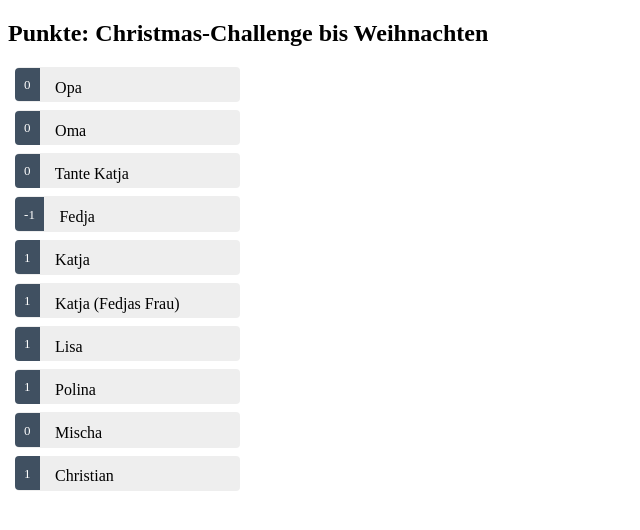
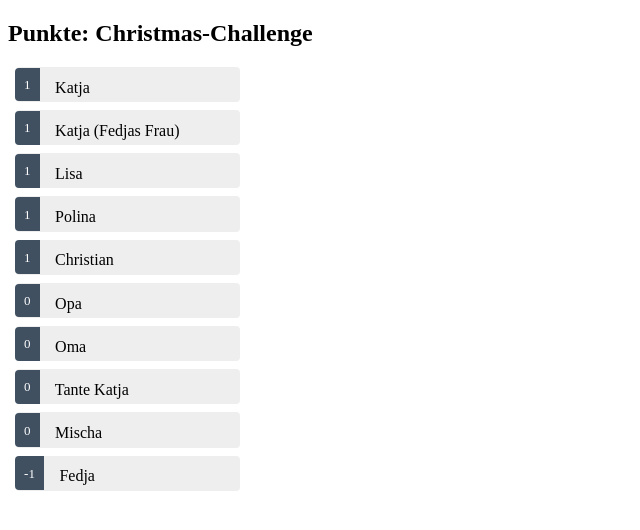
Before and after one commit to dimilm/scoring, an Angular app: page / in a window 1280 px wide. Shown: the top 530 px of the page, without its empty margins (0-640 px from the left). Built offline with nearby package versions, Linux system fonts and the light colour scheme.

Commit message:
sorting added and gameround starterd

```diff
--- a/src/app/mock/mock-score-members.ts
+++ b/src/app/mock/mock-score.ts
@@ -1,3 +1,4 @@
+import { GameRound } from "../model/game-round";
 import { ScoreMember } from "../model/score-member";
 
 export const SCORE_MEMBERS: ScoreMember[] = [
@@ -13,3 +14,10 @@ export const SCORE_MEMBERS: ScoreMember[] = [
   { id: 19, name: 'Christian', score: 1 }
 
 ];
+
+
+export const GAME_ROUNDS: GameRound [] = [
+  { id: 1, name: 'Runde 1',  date: '09.12.2021', order: 1 ,
+   task: 'Wie kann man mit 2 Eimern (5 Liter und 3 Liter) ganau 4 Liter abmessen?',
+   winner:  ['Katja', 'Christian', 'Polina', 'Katja (FF)']}
+];
--- /dev/null
+++ b/src/app/model/game-round.ts
@@ -0,0 +1,8 @@
+export interface GameRound {
+    id: number;
+    name: string;
+    date: string;
+    order: number;
+    task: string;
+    winner: string [];
+  }
--- a/src/app/scorelist/scorelist.component.html
+++ b/src/app/scorelist/scorelist.component.html
@@ -1,4 +1,4 @@
-<h2>Punkte: Christmas-Challenge bis Weihnachten </h2>
+<h2>Punkte: Christmas-Challenge</h2>
 <ul class="members">
   <li *ngFor="let member of members"
     [class.selected]="member === selectedMember"
--- a/src/app/scorelist/scorelist.component.ts
+++ b/src/app/scorelist/scorelist.component.ts
@@ -1,5 +1,5 @@
 import { Component, OnInit } from '@angular/core';
-import { SCORE_MEMBERS } from '../mock/mock-score-members';
+import { SCORE_MEMBERS } from '../mock/mock-score';
 import { ScoreMember } from '../model/score-member';
 import { ScoreMemberService } from '../service/score-member.service';
 
--- a/src/app/service/score-member.service.ts
+++ b/src/app/service/score-member.service.ts
@@ -1,5 +1,5 @@
 import { Injectable } from '@angular/core';
-import { SCORE_MEMBERS } from '../mock/mock-score-members';
+import { SCORE_MEMBERS } from '../mock/mock-score';
 import { ScoreMember } from '../model/score-member';
 
 @Injectable({
@@ -10,7 +10,11 @@ export class ScoreMemberService {
   constructor() { }
 
   getScoreMembers(): ScoreMember[] {
-    return SCORE_MEMBERS;
+    return SCORE_MEMBERS.sort(function(obj1, obj2) {
+      return obj2.score - obj1.score;
+   });
+
   }
 
+
 }
```
